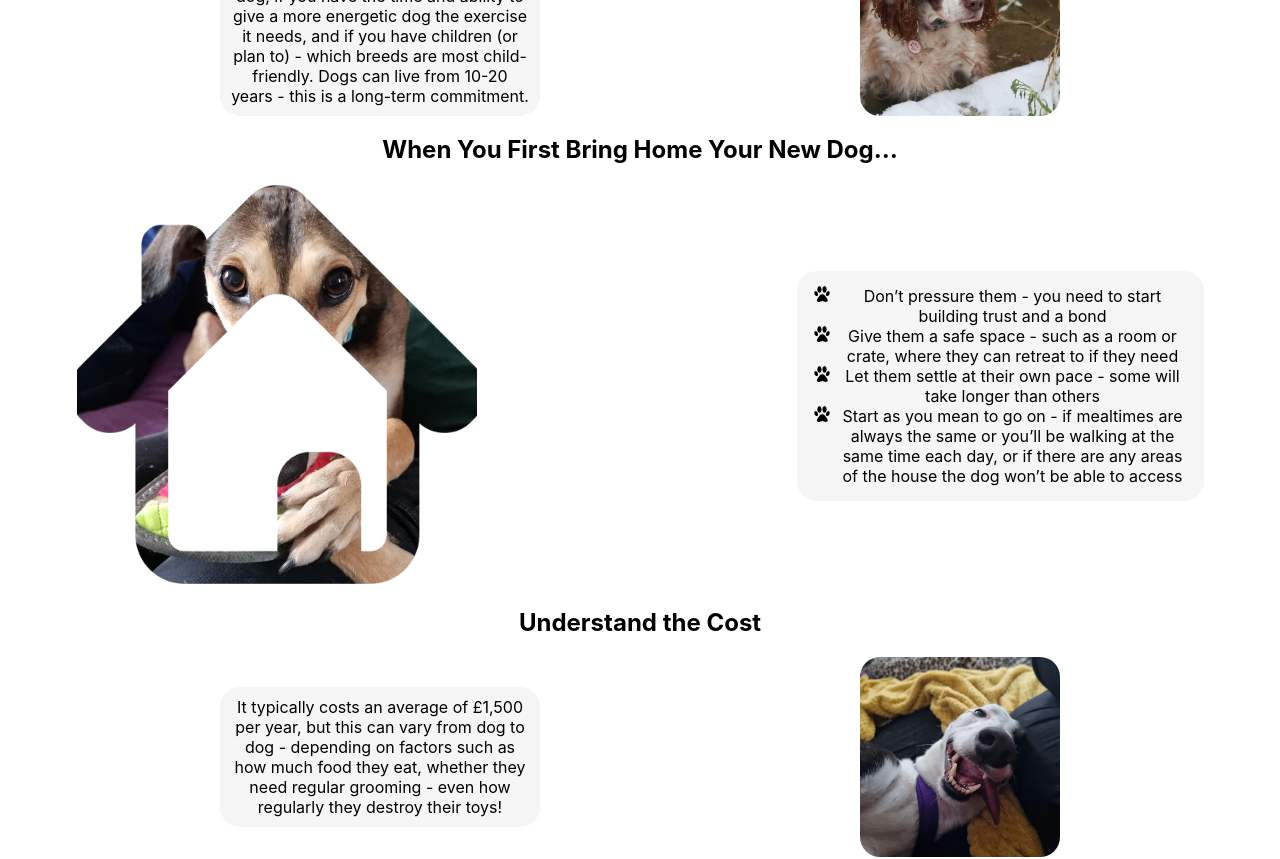
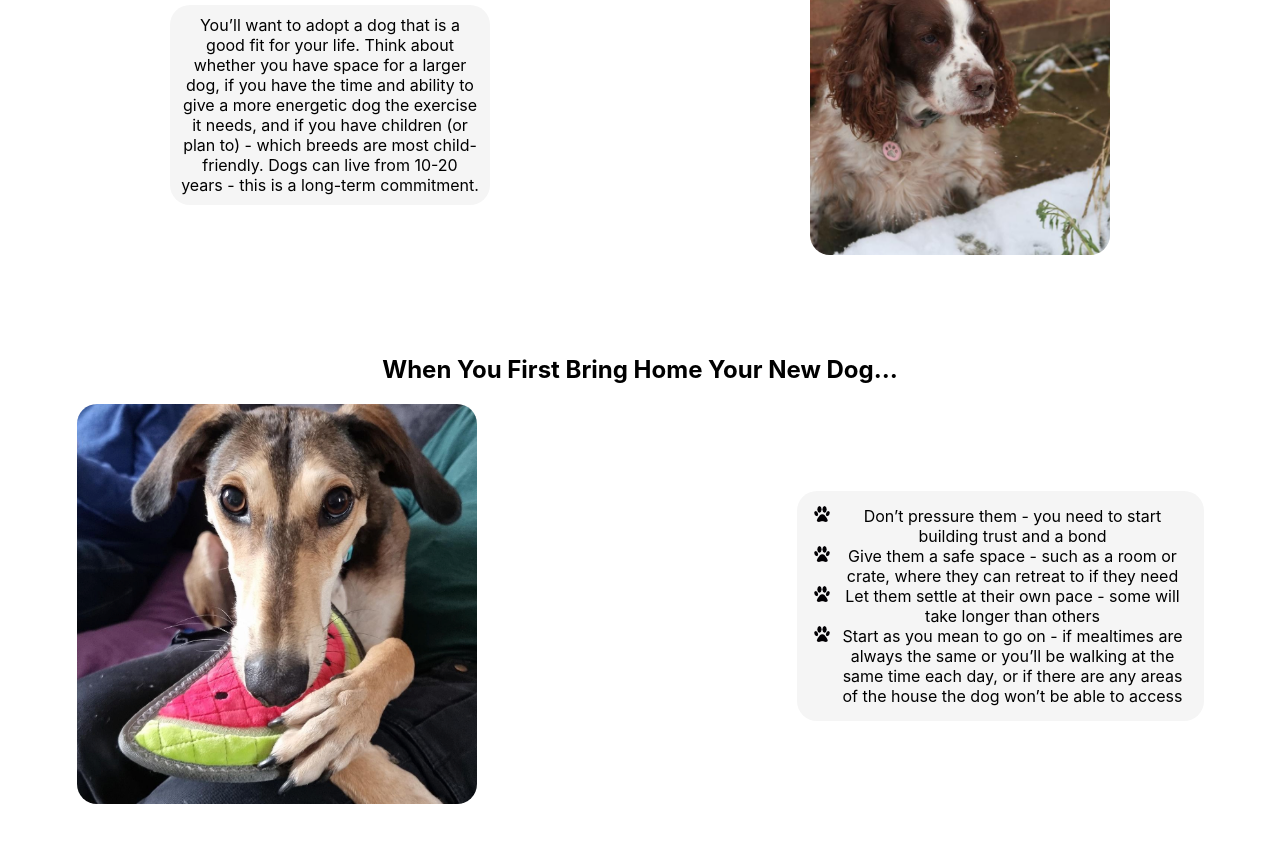
Before and after one commit to anjaliruth/TheHackitectsFinalProjects, a React (Create React App) app in the folder myapp/: page / in a window 1280 px wide. Shown: the part 2640-3499 px from the top of the page. Built offline with nearby package versions, Linux system fonts and the light colour scheme.

Commit message:
added styling

```diff
--- a/myapp/src/components/InfoPack/InfoPack.css
+++ b/myapp/src/components/InfoPack/InfoPack.css
@@ -1,4 +1,10 @@
-.dogSection {
+section {
+  display: flex;
+  flex-direction: column;
+  align-items: center;
+  justify-content: center;
+  width: 100%;
+  margin-bottom: 10vh;
 }
 
 #paraImgContainer1 {
@@ -61,13 +67,24 @@
   border-radius: 20px;
 }
 
-#millieImg {
-  width: 400px;
-  height: 400px;
+#masieImg {
+  width: 300px;
+  height: 300px;
   object-fit: cover;
-  mask-image: url("/src/Media/icons/housemask.png");
+  /* mask-image: invert(url("/src/Media/icons/housemask.png")); */
   /* invert the mask */
   mask-repeat: no-repeat;
   mask-position: center center;
   mask-size: cover;
 }
+
+#millieImg {
+  width: 400px;
+  height: 400px;
+  object-fit: cover;
+  /* mask-image: invert(url("/src/Media/icons/housemask.png")); */
+  /* invert the mask */
+  mask-repeat: no-repeat;
+  mask-position: center center;
+  mask-size: cover;
+}
--- a/myapp/src/components/InfoPack/InfoPack.js
+++ b/myapp/src/components/InfoPack/InfoPack.js
@@ -12,7 +12,6 @@ export default function InfoPack() {
           <h1>
             Our top tips on what to expect and how to care for your adopted dog
           </h1>
-
           <h2 className="infoHeader">Do Your Research First</h2>
           <div id="paraImgContainer1">
             <div className="infoPackContent">
@@ -25,9 +24,10 @@ export default function InfoPack() {
                 is a long-term commitment.
               </p>
             </div>
-            <img src={maisieImage1} alt="dog" />
+            <img id="masieImg" src={maisieImage1} alt="dog" />
           </div>
         </section>
+
         <section classname="dogSection">
           <h2 className="infoHeader">
             When You First Bring Home Your New Dog…
@@ -59,6 +59,7 @@ export default function InfoPack() {
             </div>
           </div>
         </section>
+
         <section classname="dogSection">
           <h2 className="infoHeader">Understand the Cost</h2>
           <div id="paraImgContainer3">
```
